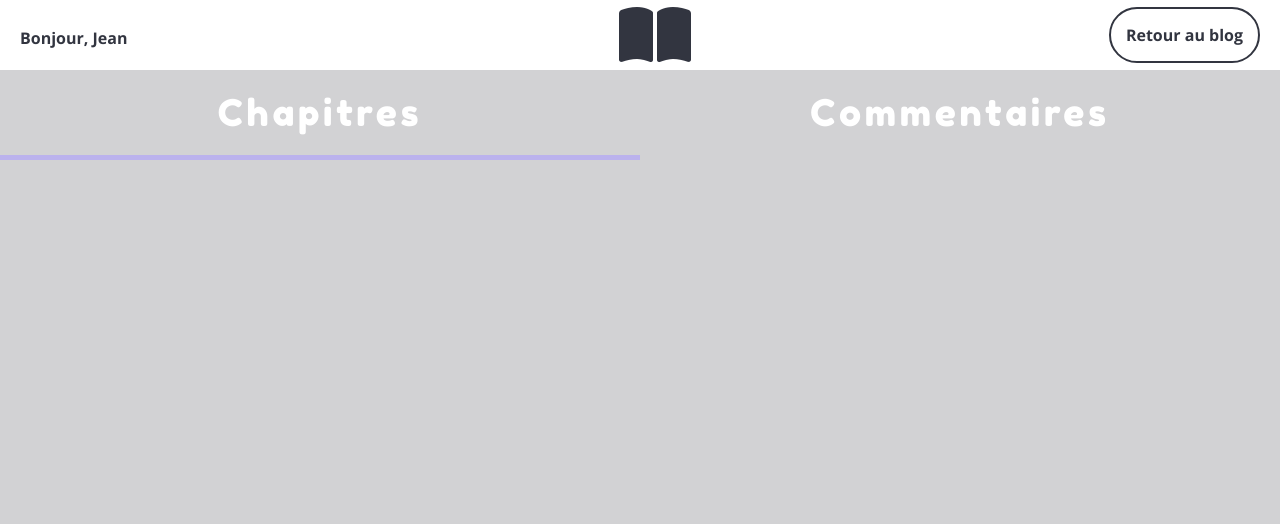
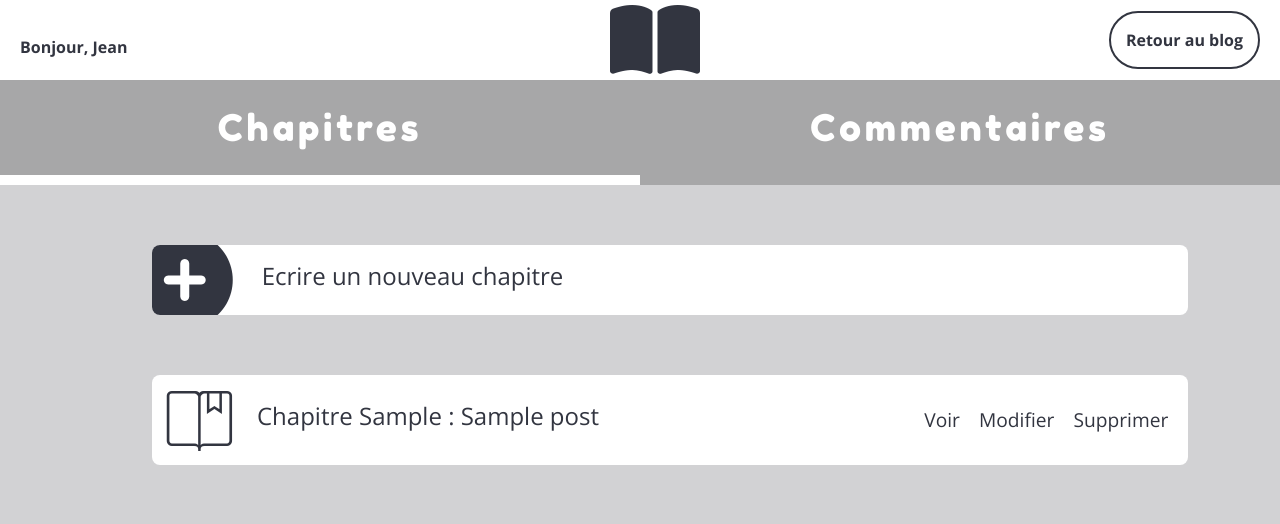
Before and after one commit to laurienicolas8/projet_4, a PHP site: page /projet_4/index.php?action=adminPosts in a window 1280 px wide; the page is wider, and only the part inside the window is pictured. Shown: the top 524 px of that part. Run offline with PHP 8.4, Linux system fonts and the light colour scheme; tables that the repository leaves empty or names only in its code hold one stand-in row (values such as "Sample post"); some libraries are stand-ins or nearby versions; some web fonts are replaced.

Commit message:
start style dashboard

```diff
--- a/config/ReqParameter.php
+++ b/config/ReqParameter.php
@@ -7,13 +7,13 @@ class ReqParameter {
         $this->parameter = $parameter;
     }
 
-    public function get($name) {
+    public function getParam($name) {
         if (isset($this->parameter[$name])) {
             return $this->parameter[$name];
         }
     }
 
-    public function set($name, $value) {
+    public function setParam($name, $value) {
         $this->parameter[$name] = $value;
     }
 }
--- a/config/Router.php
+++ b/config/Router.php
@@ -19,9 +19,10 @@ class Router {
     }
 
     public function run() {
-        $action = $this->request->getGet()->get('action');
-        $id = $this->request->getGet()->get('id');
-        $idPost = $this->request->getGet()->get('idPost');
+        $action = $this->request->getGet()->getParam('action');
+        $id = $this->request->getGet()->getParam('id');
+        $idPost = $this->request->getGet()->getParam('idPost');
+        $author = $this->request->getPost()->getParam('author');
 
         try {
             if (isset($action)) {
@@ -29,12 +30,9 @@ class Router {
                     $this->frontController->listPosts();
                 }
                 elseif ($action === 'post') {
-                    if (isset($id) && $id > 0) {
-                        $this->frontController->post($id);
-                    }
-                    else {
-                        echo 'Erreur : aucun chapitre n\'a été identifié.';
-                    }
+
+                    $this->frontController->post($id);
+
                 }
                 elseif ($action === 'addComment') {
                     if (isset($idPost) && $idPost > 0) {
@@ -57,8 +55,11 @@ class Router {
                     }
                 }
                 elseif ($action === 'login'){
+                    $this->backController->login();
+                }
+                elseif ($action === 'accessAdmin'){
                     if (isset($_POST['password']) && $_POST['password'] == 'ck87fe1S') {
-                        $this->backController->adminPosts();
+                        $this->backController->accessAdmin();
                     }
                     else {
                         echo 'Mot de passe incorrect';
--- a/controller/BackController.php
+++ b/controller/BackController.php
@@ -10,4 +10,13 @@ class BackController extends Controller {
     public function adminComments() {
         require('./view/backend/admin_comments.php');
     }
+
+    public function login() {
+        require('./view/backend/login.php');
+    }
+
+    public function accessAdmin() {
+        $posts = $this->postDAO->getPosts();
+        require('./view/backend/admin_posts.php');
+    }
 }
--- a/controller/Controller.php
+++ b/controller/Controller.php
@@ -15,8 +15,13 @@ class Controller {
     }
 
     public function post($idPost) {
-        $onePost = $this->postDAO->getPost($idPost);
-        $comments = $this->commentDAO->getComments($idPost);
-        require('./view/frontend/singlePost.php');
+        if (isset($idPost) && $idPost > 0) {
+            $onePost = $this->postDAO->getPost($idPost);
+            $comments = $this->commentDAO->getComments($idPost);
+            require('./view/frontend/singlePost.php');
+        }
+        else {
+            echo 'Erreur : aucun chapitre n\'a été identifié.';
+        }
     }
 }
--- a/public/css/style_backend.css
+++ b/public/css/style_backend.css
@@ -1,6 +1,6 @@
 header {
     background-color: #fff;
-    height: 70px;
+    height: 80px;
     display: flex;
     align-items: center;
     color: #323540;
@@ -89,10 +89,9 @@ body {
     display: flex;
     justify-content: space-around;
     width: 100%;
-
 }
 
-.menu a {
+.element_menu {
     font-family: 'Fredoka One';
     padding: 20px 0;
     font-size: 2.3em;
@@ -102,14 +101,88 @@ body {
     letter-spacing: 0.1em;
     cursor: pointer;
     text-decoration: none;
+    background-color: #A7A7A8;
+}
+
+.element_menu:hover {
+    background-color: #D2D2D4;
+    text-decoration: none;
+    color: white;
 }
 
 .active_menu {
-    border-bottom: 5px solid #bbb2ed;
+    border-bottom: 10px solid white;
 }
 
 .main {
     width: 100%;
+    background-color: #D2D2D4;
+    margin: 20px 30px;
+    color: #323540;
+}
+
+.elements_container {
+    margin: 40px auto;
+}
+
+.posts_admin {
     background-color: white;
+    display: flex;
+    align-items: center;
+    text-decoration: none;
+    position: relative;
+    margin-bottom: 25px;
+    height: 90px;
+    border-radius: 8px;
+}
 
+.posts_admin:hover {
+    background-color: #D2D2D4;
 }
+
+.title {
+    color: #323540;
+    margin-left: 25px;
+}
+
+.title:hover {
+    text-decoration: none;
+    color: #323540;
+    cursor: pointer;
+}
+
+#new_chapter_button {
+    display: flex;
+    margin-bottom: 60px;
+    overflow: hidden;
+    height: 70px;
+}
+
+#new_chapter_title {
+    color: #323540;
+    margin-left: 95px;
+}
+
+#new_chapter_title:hover {
+    cursor: pointer;
+}
+
+#new_chapter_button i {
+    position: absolute;
+    left: -15px;
+}
+
+.options {
+    position: absolute;
+    right: 20px;
+}
+
+.options a {
+    color: #323540;
+    margin-left: 15px;
+    font-size: 1.2em;
+}
+
+.options a:hover {
+    text-decoration: none;
+}
--- a/view/backend/admin_posts.php
+++ b/view/backend/admin_posts.php
@@ -1,12 +1,34 @@
 <?php ob_start();?>
 
 <div class='menu'>
-    <a href='../../projet_4/index.php?action=adminPosts' class='active_menu'>Chapitres</a>
-    <a href='../../projet_4/index.php?action=adminComments'>Commentaires</a>
+    <a href='../../projet_4/index.php?action=adminPosts' class='active_menu element_menu'>Chapitres</a>
+    <a href='../../projet_4/index.php?action=adminComments' class='element_menu'>Commentaires</a>
 </div>
 
-<div class='main'>
+<div class='row'>
+    <div class='main col-lg-12'>
+        <div class='elements_container col-lg-10'>
+            <div class='posts_admin col-lg-12' id='new_chapter_button'>
+                <i class="fas fa-plus-circle fa-6x"></i>
+                <h4 id='new_chapter_title'>Ecrire un nouveau chapitre</h4>
+            </div>
 
+            <?php
+            foreach ($posts->fetchAll(PDO::FETCH_CLASS) as $post) {
+                echo '<div class="posts_admin col-lg-12">
+                        <i class="ion-ios-bookmarks-outline fa-5x" style="color: #323540;"></i>
+                        <h4><a class="title" href="./index.php?action=post&id='.$post->id.'&idPost='.$post->id.'">Chapitre '.$post->num.' : '.$post->title.'</a></h4>
+                        <div class="options">
+                            <a href=>Voir</a>
+                            <a href=>Modifier</a>
+                            <a href=>Supprimer</a>
+                        </div>
+                    </div>';
+            }
+            ?>
+
+        </div>
+    </div>
 </div>
 
 <?php
--- a/view/backend/login.php
+++ b/view/backend/login.php
@@ -1,6 +1,6 @@
 <?php ob_start();?>
 
-<form action='../../index.php?action=adminPosts' method='post' class='form_login'>
+<form action='./index.php?action=accessAdmin' method='post' class='form_login'>
     <h1 class='h1_login'>Connectez-vous</h1>
     <label class='label_login'>Mot de passe :</label><input name='password' type='text'>
     <input type='submit' value='Connexion' class='button_login'>
--- a/view/backend/template_backend.php
+++ b/view/backend/template_backend.php
@@ -6,16 +6,24 @@
             <title>Jean Forteroche - Administration</title>
             <meta content="" name="descriptison">
             <meta content="" name="keywords">
-
             <!-- Icons -->
+            <link href="./public/images/favicon.png" rel="icon">
+            <link href="./public/images/apple-touch-icon.png" rel="apple-touch-icon">
             <script src="https://kit.fontawesome.com/a7057ee266.js"></script>
 
             <!-- Google Fonts -->
             <link href="https://fonts.googleapis.com/css?family=Open+Sans:300,300i,400,400i,600,600i,700,700i|Montserrat:300,400,500,700" rel="stylesheet">
             <link href="https://fonts.googleapis.com/css?family=Fredoka+One&display=swap" rel="stylesheet">
 
+            <!-- Vendor CSS Files -->
+            <link href="./public/vendor/bootstrap/css/bootstrap.min.css" rel="stylesheet">
+            <link href="./public/vendor/font-awesome/css/font-awesome.min.css" rel="stylesheet">
+            <link href="./public/vendor/animate.css/animate.min.css" rel="stylesheet">
+            <link href="./public/vendor/ionicons/css/ionicons.min.css" rel="stylesheet">
+            <link href="./public/vendor/venobox/venobox.css" rel="stylesheet">
+
             <!-- Template Main CSS File -->
-            <link href="../../../projet_4/public/css/style_backend.css" rel="stylesheet">
+            <link href="./public/css/style_backend.css" rel="stylesheet">
     </head>
 
     <body>
@@ -23,7 +31,7 @@
     <header>
         <p class='hello'>Bonjour, Jean</p>
         <h1><i class="fas fa-book-open fa-2x"></i></h1>
-        <a class='back_to_blog' href='../../projet_4/'>Retour au blog</a>
+        <a class='back_to_blog' href='./index.php'>Retour au blog</a>
     </header>
 
     <?php echo $content ?>
--- a/view/frontend/template.php
+++ b/view/frontend/template.php
@@ -40,7 +40,7 @@
                         <ul>
                         <li class="active"><a href="./index.php">Accueil</a></li>
                         <li><a href="./index.php?action=listPosts">Chapitres</a></li>
-                        <li><a class='admin_button' href="./view/backend/login.php">Connexion administrateur</a></li>
+                        <li><a class='admin_button' href="./index.php?action=login">Connexion administrateur</a></li>
                         </ul>
                   </nav>
             </div>
```
Also changed, not shown: public/images/apple-touch-icon.png, public/images/favicon.png, public/images/noun_Book_1208470.png (added), public/images/testimonial-3.jpg, public/images/testimonial-4.png.
